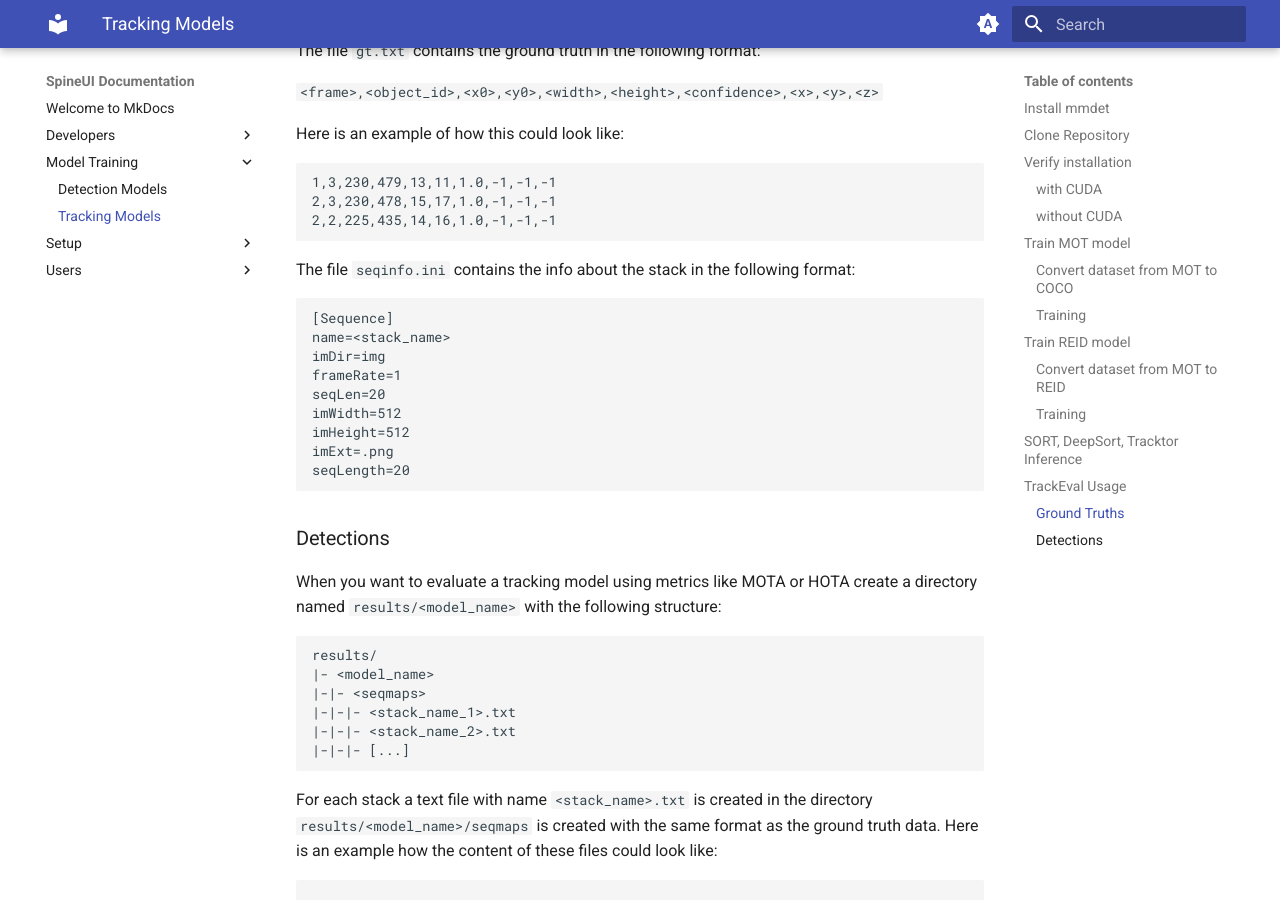
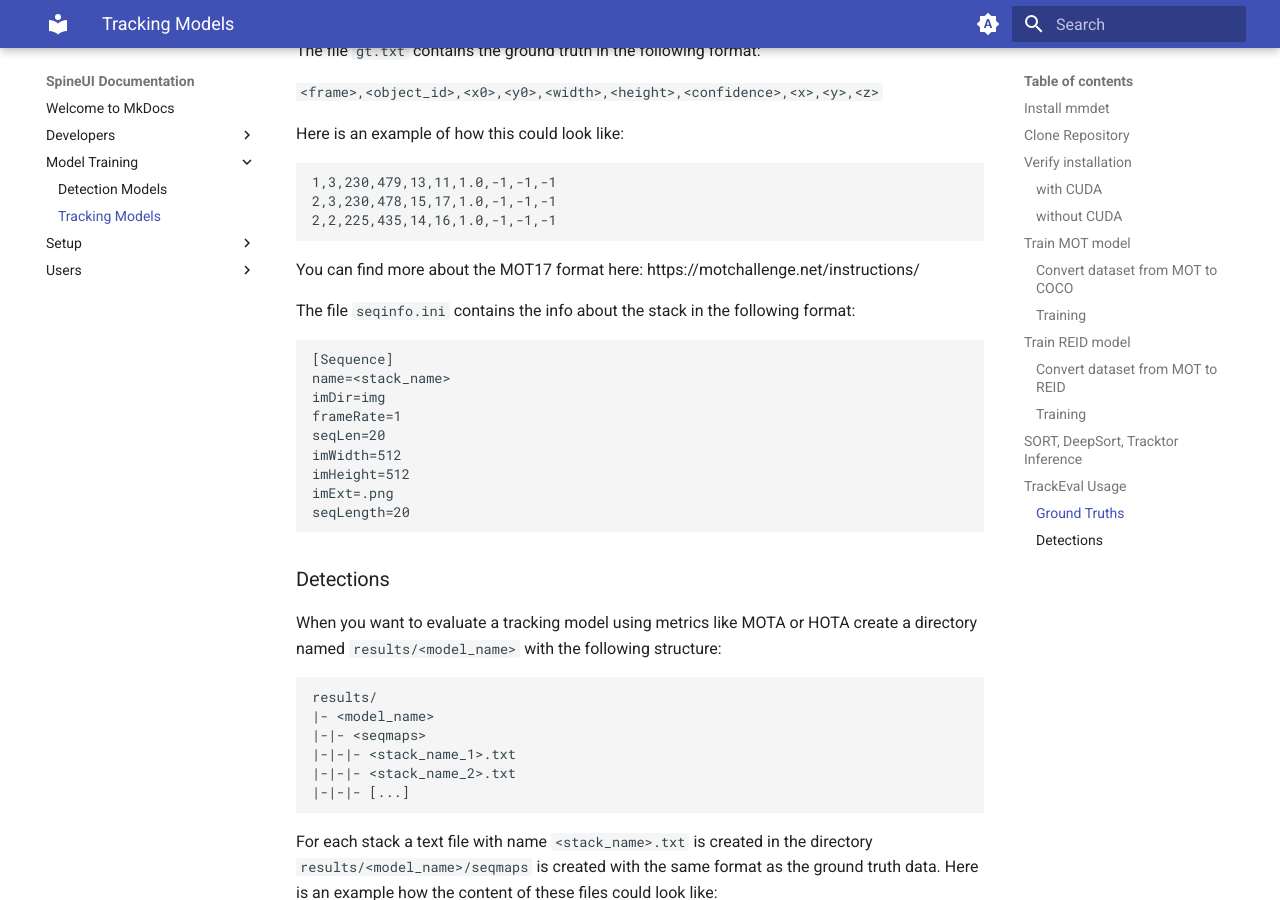
Before and after one commit to TNodeCode/SpineUI, an MkDocs documentation site: the page built from docs/Model Training/2-Tracking Models.md, in a window 1280 px wide and 900 px high, scrolled down 2926 px. Built offline with MkDocs 1.6.1 and Material for MkDocs 9.7.7, drawn with Linux system fonts in a browser that asks for light colours.

````diff
--- a/docs/Model Training/2-Tracking Models.md
+++ b/docs/Model Training/2-Tracking Models.md
@@ -148,6 +148,8 @@
 2,2,225,435,14,16,1.0,-1,-1,-1
 ```
 
+You can find more about the MOT17 format here: https://motchallenge.net/instructions/
+
 The file `seqinfo.ini` contains the info about the stack in the following format:
 
 ```
````
